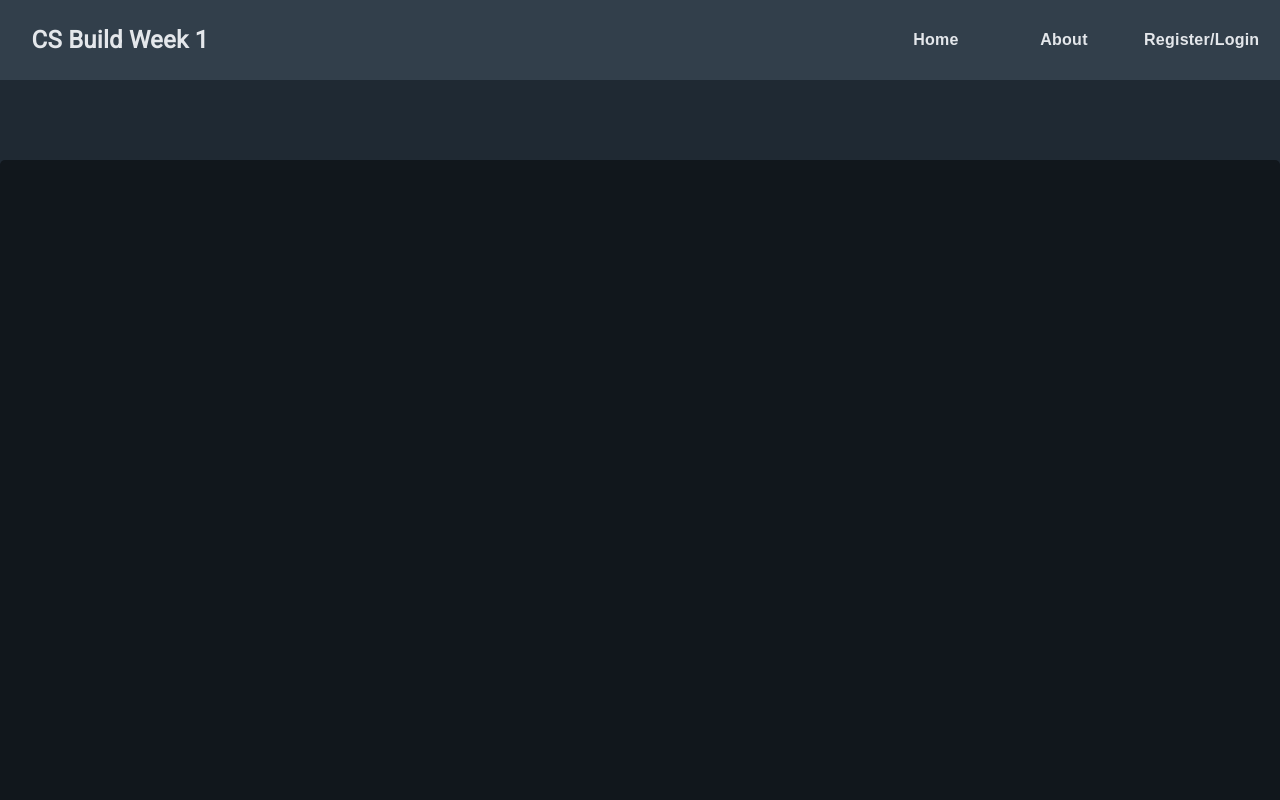
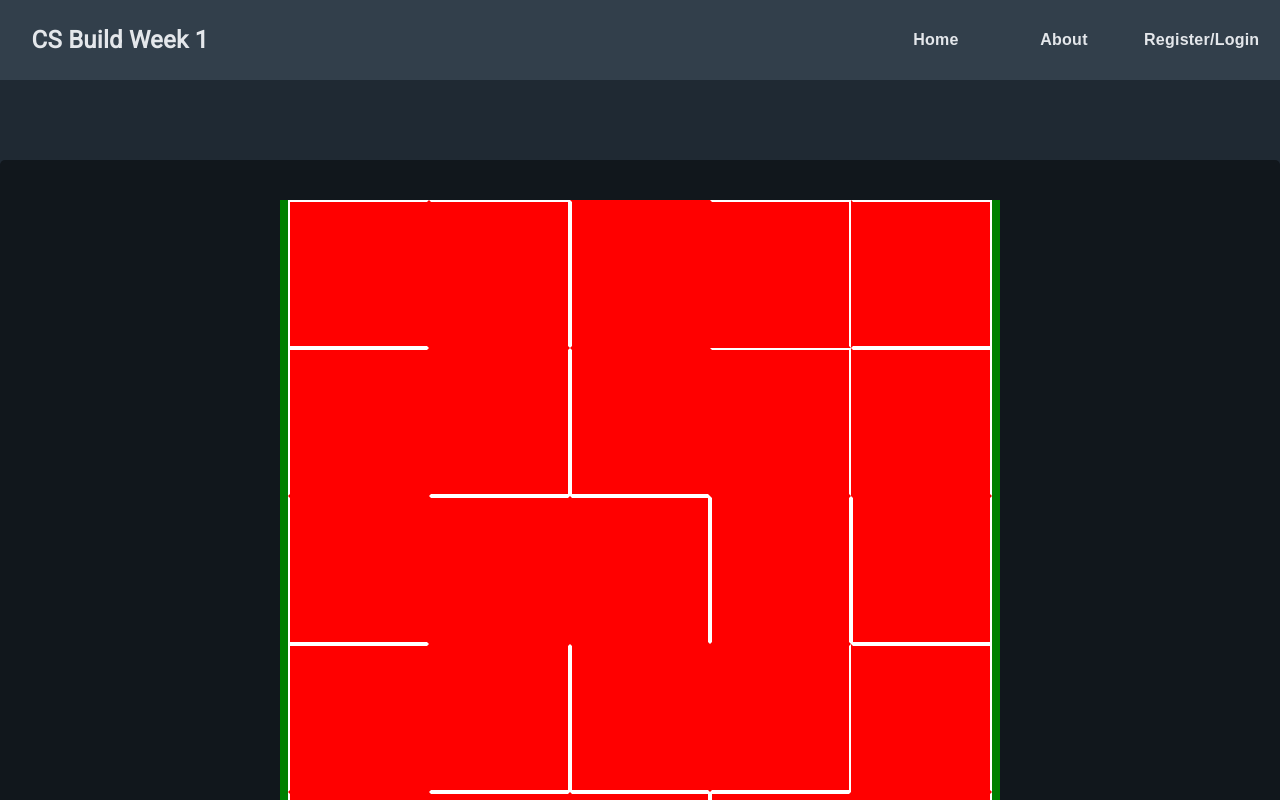
Before and after one commit to DDLPCS26/front-end, a React (Create React App) app in the folder client/: page /about in a window 1280 px wide. Shown: the top 800 px of the page. Built offline with nearby package versions, Linux system fonts and the light colour scheme.

Commit message:
adding first maze prototype to show micah

```diff
--- a/client/src/helpers/rooms.js
+++ b/client/src/helpers/rooms.js
@@ -1,6 +1,6 @@
 // dummy data to test room visualization
 
-export const rooms = [
+export const dummyRooms = [
     {
         room_id: 1,
         north: false,
--- a/client/src/views/game/index.js
+++ b/client/src/views/game/index.js
@@ -1,5 +1,5 @@
 // react
-import React, { useContext } from 'react';
+import React, { useState, useContext } from 'react';
 // styled components
 import styled from 'styled-components';
 // helpers
@@ -7,18 +7,27 @@ import { styletest } from '../../helpers/styletest';
 // contexts
 import { DefaultTheme } from '../../contexts/DefaultTheme';
 // dummy data
-import { rooms } from '../../helpers/rooms';
-console.log(rooms);
+import { dummyRooms } from '../../helpers/rooms';
 
 // component
 const GameDashboard = props => {
     // contexts
     const colorPalette = useContext(DefaultTheme).colors;
 
+    // state hooks
+    const [rooms, setRooms] = useState(dummyRooms);
+    console.log('checking rooms:', rooms);
+
     return (
         <>
         <Container>
             <GameWindow colors={colorPalette}>
+
+                <Map>
+                    {rooms.map(room => {
+                        return <TempRoom north={room.north} south={room.south} east={room.east} west={room.west}/>
+                    })}
+                </Map>
 
             </GameWindow>
 
@@ -50,6 +59,10 @@ const GameWindow = styled.div`
     margin: 5rem 0;
     background-color: ${props => props.colors.surface1000};
     border-radius: 5px;
+    display: flex;
+    flex-flow: row wrap;
+    justify-content: center;
+    align-items: center;
 `
 
 const ControlInterface = styled.div`
@@ -94,4 +107,24 @@ const Button = styled.button`
     font-size: 1.15rem;
 `
 
+const Map = styled.div`
+    width: 45rem;
+    height: 45rem;
+    display: flex;
+    flex-flow: row wrap;
+    justify-content: center;
+    align-items: center;
+    background-color: green;
+`
+
+const TempRoom = styled.div`
+    width: 19%;
+    height: 19.99%;
+    background-color: red; // temp
+    border-top: ${props => props.north ? '2px solid red' : '2px solid white'};
+    border-bottom: ${props => props.south ? '2px solid red' : '2px solid white'};
+    border-left: ${props => props.west ? '2px solid red' : '2px solid white'};
+    border-right: ${props => props.east ? '2px solid red' : '2px solid white'};
+`
+
 export default GameDashboard;
```
